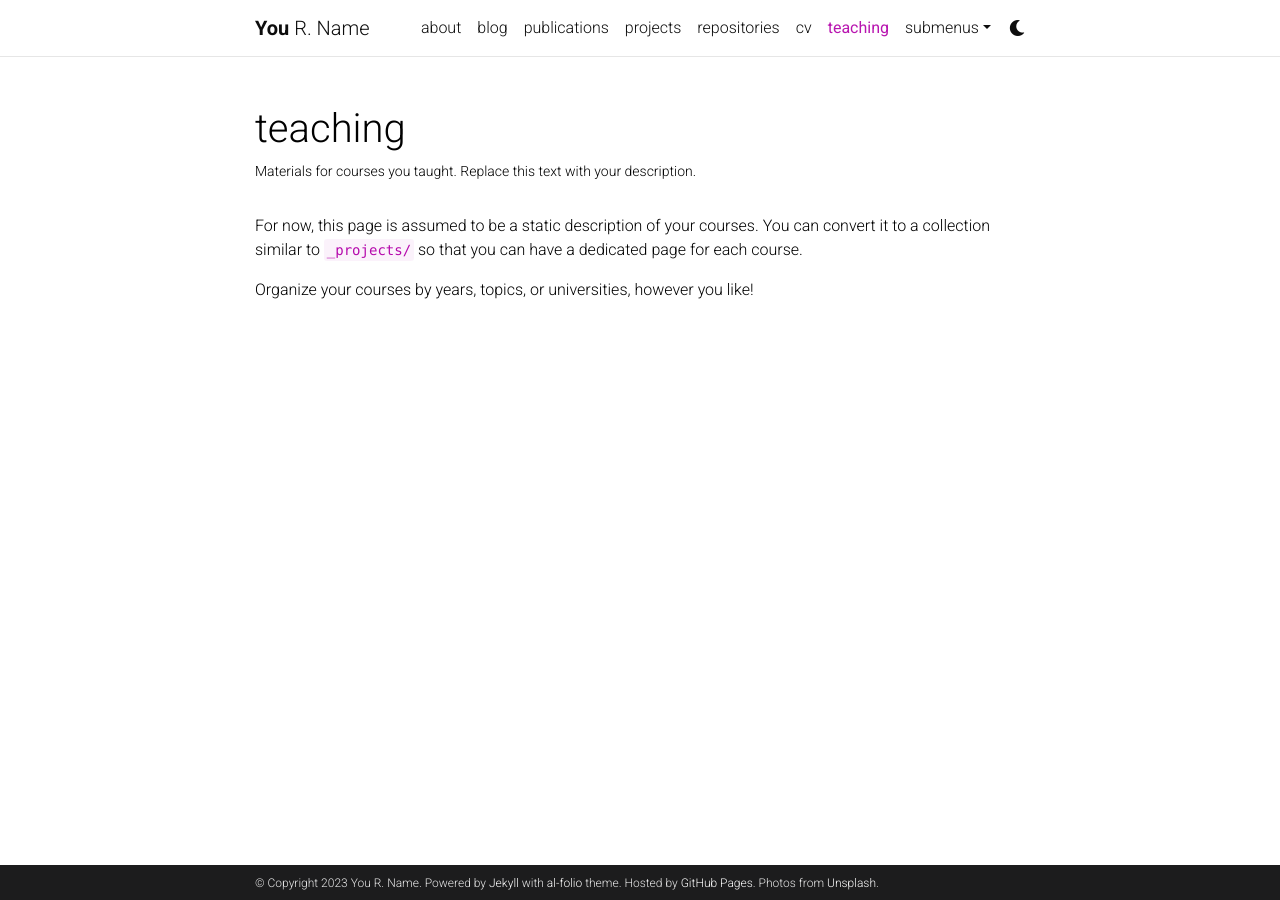
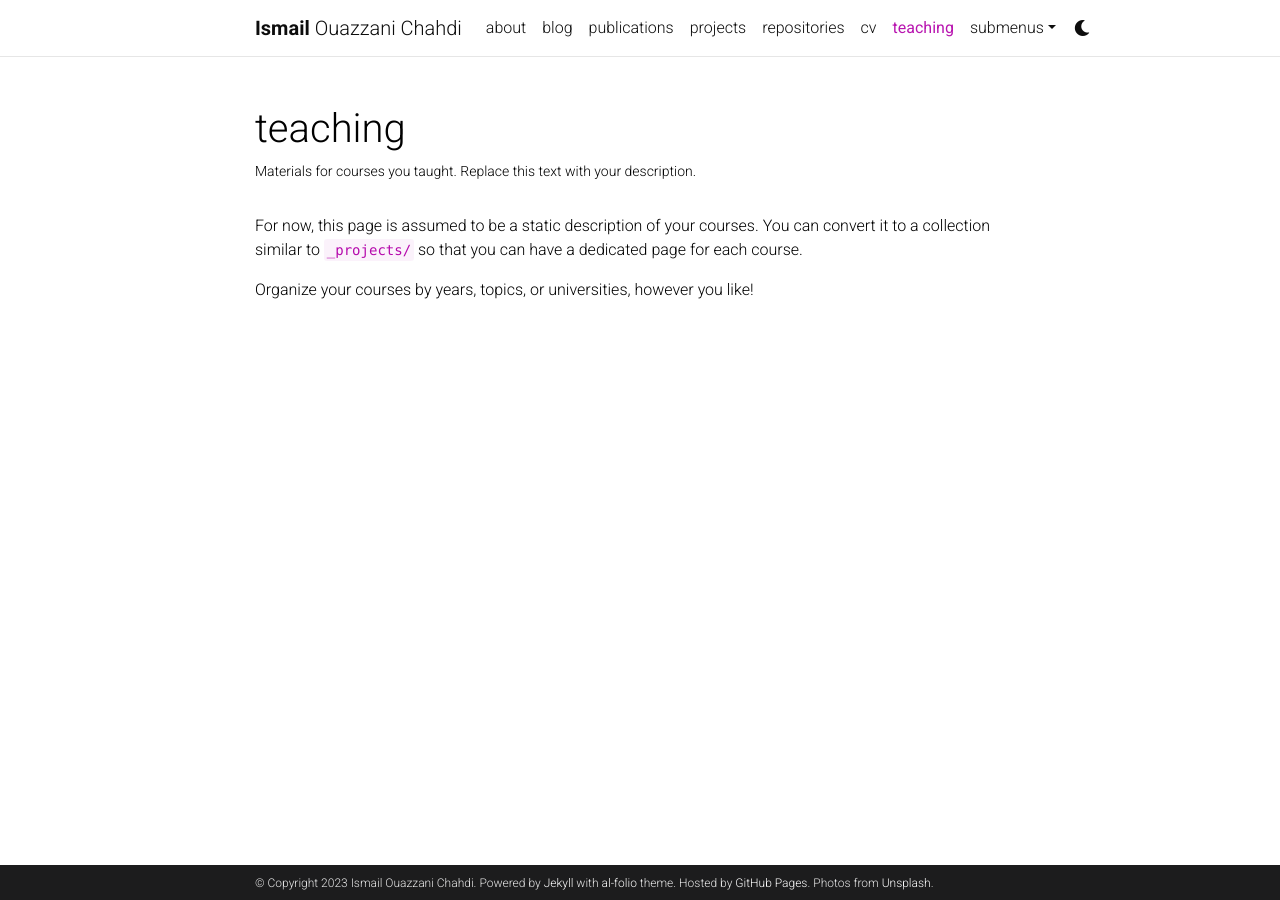
Before and after one commit to IsmailOuazzani/ismailouazzani.github.io, a Jekyll site: the page built from _pages/teaching.md, in a window 1280 px wide. Built offline with Jekyll 4.4.1, drawn with Linux system fonts in a browser that asks for light colours; comment, search, counter and statistics services are not loaded; a style sheet for code colours, icons or effects is not loaded.

Commit message:
Testing deployment

```diff
--- a/_config.yml
+++ b/_config.yml
@@ -3,9 +3,9 @@
 # -----------------------------------------------------------------------------
 
 title: blank # the website title (if blank, full name will be used instead)
-first_name: You
-middle_name: R.
-last_name: Name
+first_name: Ismail
+middle_name:
+last_name: Ouazzani Chahdi
 email: you@example.com
 description: > # the ">" symbol means to ignore newlines until "footer_text:"
   A simple, whitespace theme for academics. Based on [*folio](https://github.com/bogoli/-folio) design.
```
